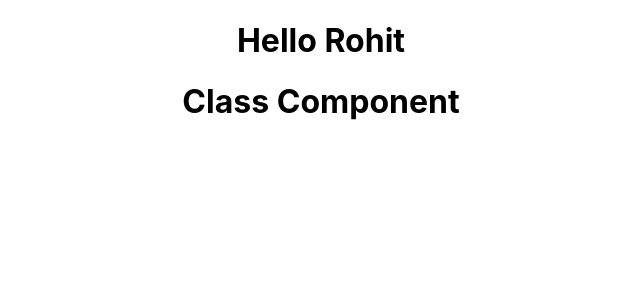
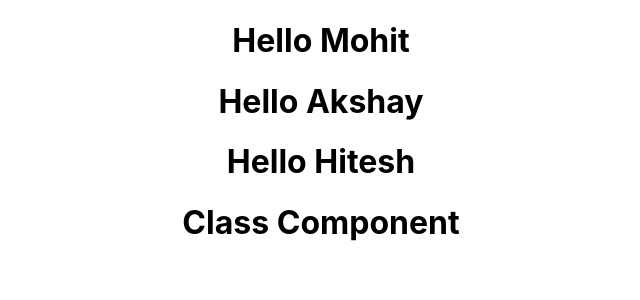
Before and after one commit to rohitprocode/Rohit-React, a React (Create React App) app: page / in a window 1280 px wide. Shown: the top 300 px of the page, without its empty margins (319-959 px from the left). Built offline with nearby package versions, Linux system fonts and the light colour scheme.

Commit message:
Use of Props

```diff
--- a/src/App.js
+++ b/src/App.js
@@ -6,7 +6,9 @@
 function App() {
   return (
     <div className="App">
-     <Greet/>
+     <Greet name = "Mohit"/>
+     <Greet name = "Akshay"/>
+     <Greet name = "Hitesh" />
      <Welcome/>
     </div>
   );
--- a/src/components/Greet.js
+++ b/src/components/Greet.js
@@ -13,10 +13,15 @@
 // }
 
 //Example of Without using JSX
-const Greet = () =>{
-    return React.createElement('div',null,
-    React.createElement('h1',null,"Hello Rohit")
-    )
+// const Greet = () =>{
+//     return React.createElement('div',null,
+//     React.createElement('h1',null,"Hello Rohit")
+//     )
+// }
+
+//use of Props
+const Greet = (props) =>{
+    return <h1>Hello {props.name}</h1>
 }
 
 export default Greet
```
